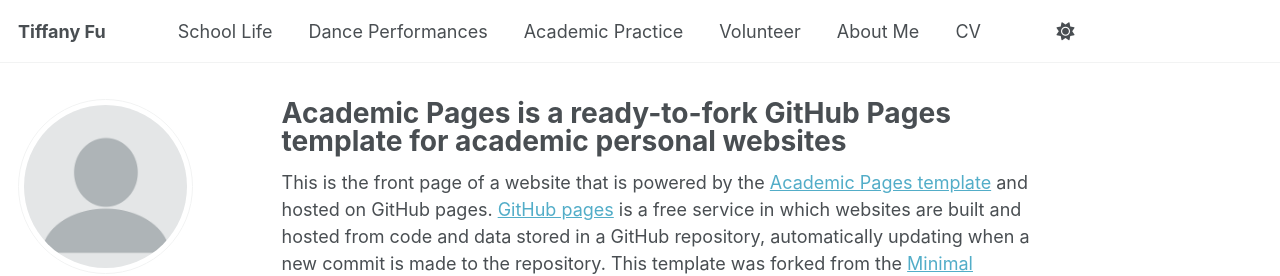
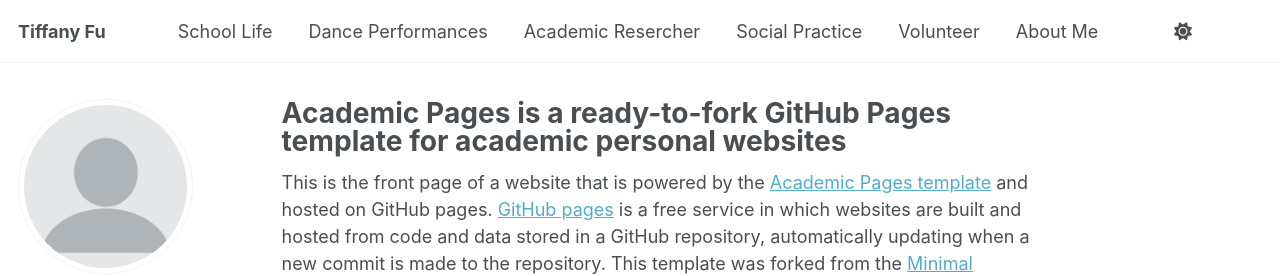
Before and after one commit to TiffanyJTFu/TiffanyFu, a Jekyll site: the page built from _pages/about.md, in a window 1280 px wide. Shown: the top 276 px of the page. Built offline with Jekyll 4.4.1, drawn with Linux system fonts in a browser that asks for light colours; a script that is not in the unit is left out.

Commit message:
Update navigation.yml

```diff
--- a/_data/navigation.yml
+++ b/_data/navigation.yml
@@ -14,8 +14,11 @@ main:
   - title: "Dance Performances"
     url: /Dance Performances/
 
-  - title: "Academic Practice"
-    url: /Academic & Social Practice/
+  - title: "Academic Resercher"
+    url: /Academic Resercher/
+
+  - title: "Social Practice"
+    url: /Social Practice/
 
   - title: "Volunteer"
     url: /Volunteer/
@@ -23,9 +26,6 @@ main:
   - title: "About Me"
     url: /About Me/
 
-  - title: "CV"
-    url: /cv/
-
   # - title: ""
   #   url: /cv-json/
 
```
